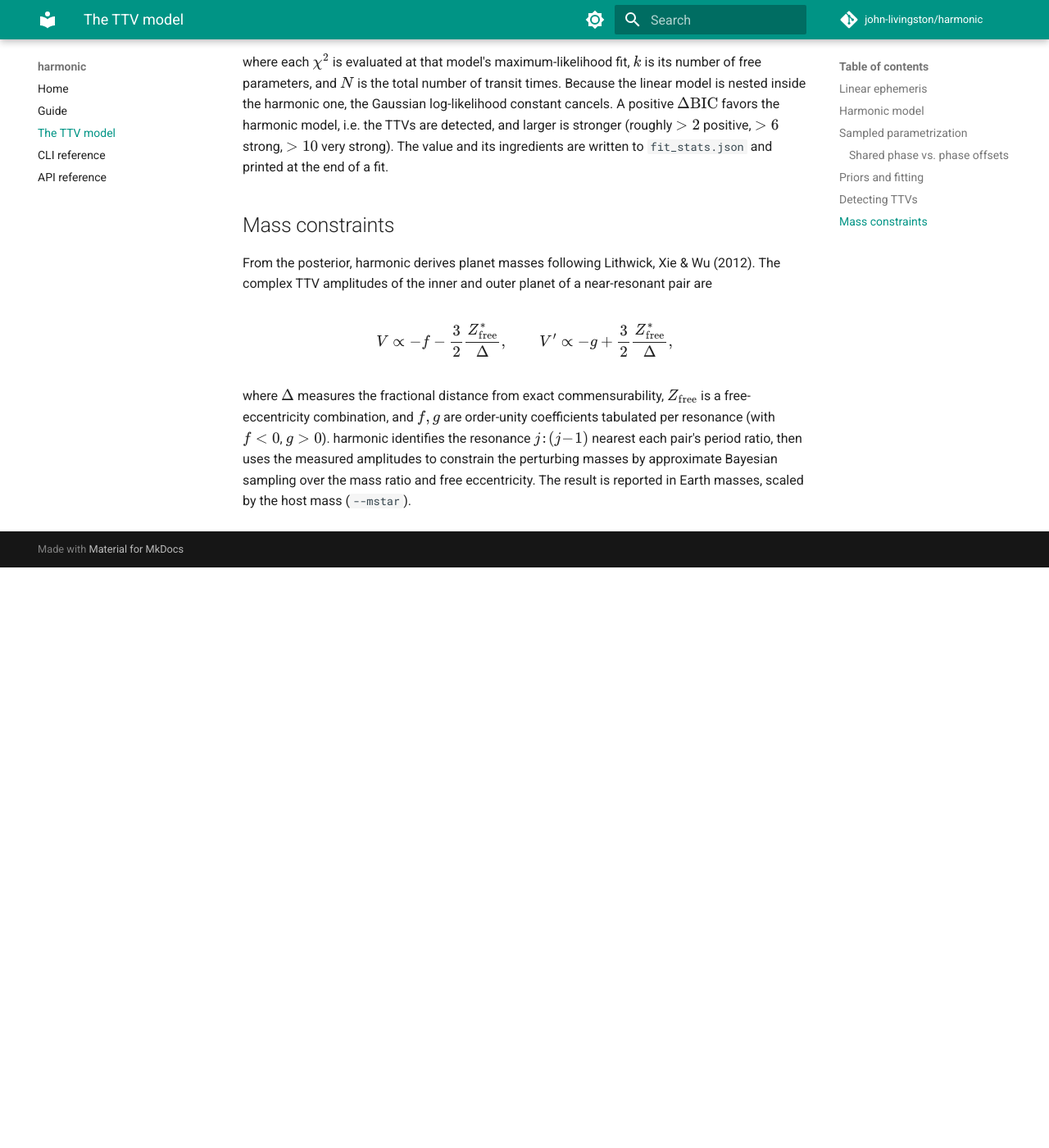
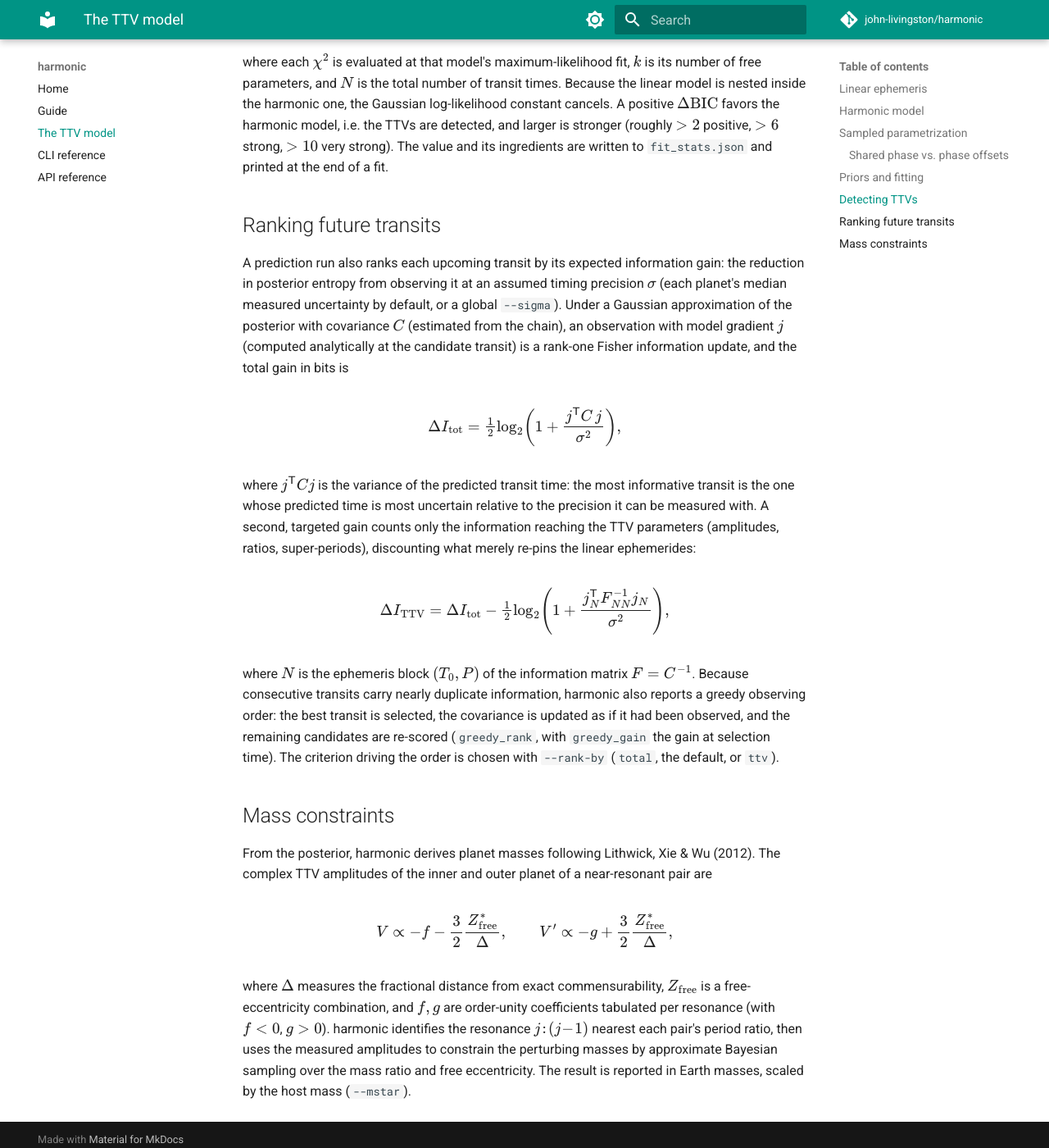
Before and after one commit to john-livingston/harmonic, an MkDocs documentation site: the page built from docs/model.md, in a window 1280 px wide and 1400 px high, scrolled down 2011 px. Shown: the whole window at 82% size. Built offline with MkDocs 1.6.1 and Material for MkDocs 9.7.7, drawn with Linux system fonts in a browser that asks for light colours; comment, search, counter and statistics services are not loaded; before the commit the page ends 2703 px from its top, so only the background shows below that.

Commit message:
document information-gain transit ranking: model math, usage/cli flags, api autodoc, readme

```diff
--- a/docs/api.md
+++ b/docs/api.md
@@ -26,6 +26,8 @@ The high-level entry point is the `Harmonic` class; the functions below are the
 
 ::: harmonic.predict.scan_transits
 
+::: harmonic.fisher.rank_transits
+
 ::: harmonic.lithwick.print_constraints
 
 ::: harmonic.lithwick.choose_j
--- a/docs/model.md
+++ b/docs/model.md
@@ -52,6 +52,22 @@ $$
 
 where each $\chi^2$ is evaluated at that model's maximum-likelihood fit, $k$ is its number of free parameters, and $N$ is the total number of transit times. Because the linear model is nested inside the harmonic one, the Gaussian log-likelihood constant cancels. A positive $\Delta\mathrm{BIC}$ favors the harmonic model, i.e. the TTVs are detected, and larger is stronger (roughly $>2$ positive, $>6$ strong, $>10$ very strong). The value and its ingredients are written to `fit_stats.json` and printed at the end of a fit.
 
+## Ranking future transits
+
+A prediction run also ranks each upcoming transit by its expected information gain: the reduction in posterior entropy from observing it at an assumed timing precision $\sigma$ (each planet's median measured uncertainty by default, or a global `--sigma`). Under a Gaussian approximation of the posterior with covariance $C$ (estimated from the chain), an observation with model gradient $j$ (computed analytically at the candidate transit) is a rank-one Fisher information update, and the total gain in bits is
+
+$$
+\Delta I_{\mathrm{tot}} = \tfrac{1}{2}\log_2\!\left(1 + \frac{j^{\mathsf T} C\, j}{\sigma^2}\right),
+$$
+
+where $j^{\mathsf T} C j$ is the variance of the predicted transit time: the most informative transit is the one whose predicted time is most uncertain relative to the precision it can be measured with. A second, targeted gain counts only the information reaching the TTV parameters (amplitudes, ratios, super-periods), discounting what merely re-pins the linear ephemerides:
+
+$$
+\Delta I_{\mathrm{TTV}} = \Delta I_{\mathrm{tot}} - \tfrac{1}{2}\log_2\!\left(1 + \frac{j_N^{\mathsf T} F_{NN}^{-1} j_N}{\sigma^2}\right),
+$$
+
+where $N$ is the ephemeris block $(T_0, P)$ of the information matrix $F = C^{-1}$. Because consecutive transits carry nearly duplicate information, harmonic also reports a greedy observing order: the best transit is selected, the covariance is updated as if it had been observed, and the remaining candidates are re-scored (`greedy_rank`, with `greedy_gain` the gain at selection time). The criterion driving the order is chosen with `--rank-by` (`total`, the default, or `ttv`).
+
 ## Mass constraints
 
 From the posterior, harmonic derives planet masses following Lithwick, Xie & Wu (2012). The complex TTV amplitudes of the inner and outer planet of a near-resonant pair are
```
Also changed, not shown: README.md (+3 -1 lines), docs/cli.md (+2 -0 lines), docs/usage.md (+3 -1 lines).
